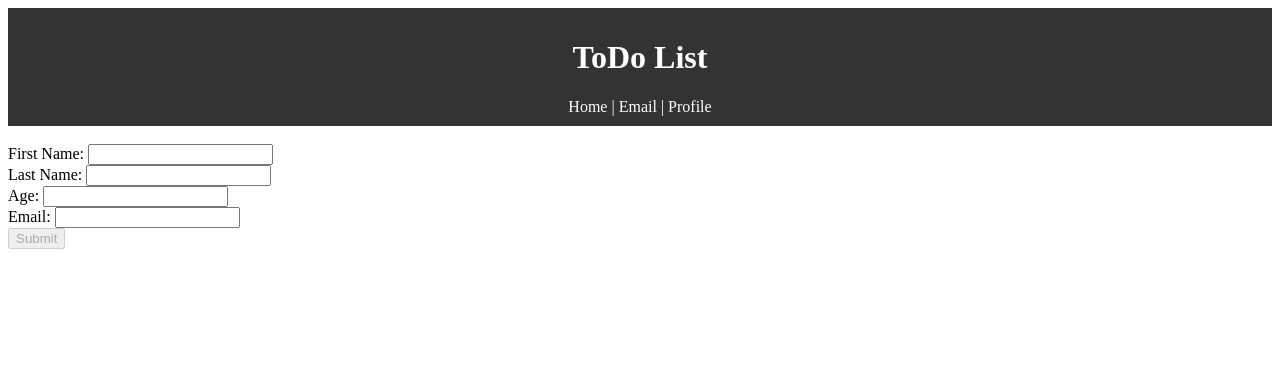
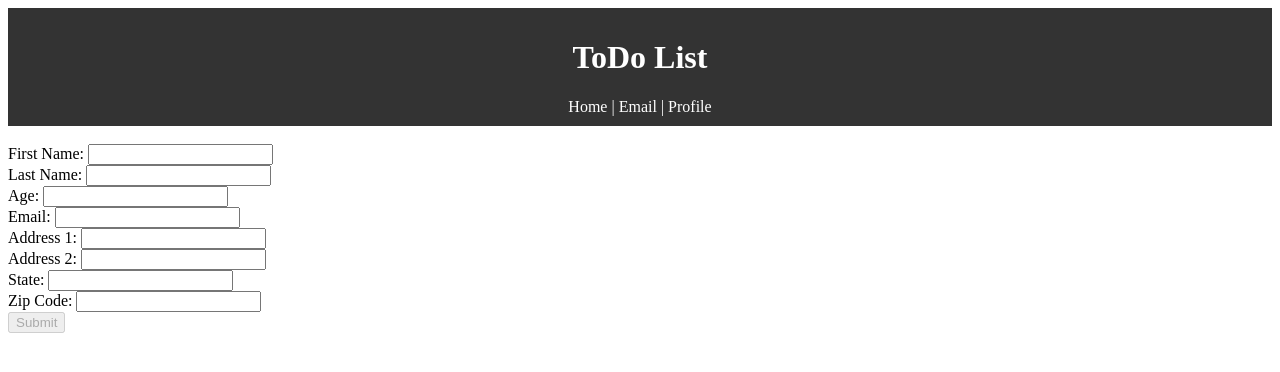
Before and after one commit to ptandon1985/angular-reactive-forms, an Angular app: page /profile in a window 1280 px wide. Shown: the top 372 px of the page. Built offline with nearby package versions, Linux system fonts and the light colour scheme.

Commit message:
Nested Form Group

```diff
--- a/src/app/components/profile-form/profile-form.component.html
+++ b/src/app/components/profile-form/profile-form.component.html
@@ -20,5 +20,27 @@
         <input type="text" formControlName="email">
     </label>
     <br/>
+    <div formGroupName="address">
+        <label>
+            Address 1:
+            <input type="text" formControlName="address1">
+        </label>
+        <br/>
+        <label>
+            Address 2:
+            <input type="text" formControlName="address2">
+        </label>
+        <br/>
+        <label>
+            State:
+            <input type="text" formControlName="state">
+        </label>
+        <br/>
+        <label>
+            Zip Code:
+            <input type="text" formControlName="zip">
+        </label>
+        <br/>
+    </div>
     <button type="submit" [disabled]="!userProfileForm.valid"> Submit</button>
 </form>
--- a/src/app/components/profile-form/profile-form.component.ts
+++ b/src/app/components/profile-form/profile-form.component.ts
@@ -13,7 +13,14 @@ export class ProfileFormComponent implements OnInit {
     firstName: new FormControl('', Validators.required),
     lastName: new FormControl(''),
     age: new FormControl(''),
-    email: new FormControl('')
+    email: new FormControl(''),
+    // Nested Form FormGroup
+      address: new FormGroup({
+        address1: new FormControl('', Validators.required),
+        address2: new FormControl(''),
+        state: new FormControl(''),
+        zip: new FormControl('')
+      })
   });
   constructor() { }
 
@@ -24,6 +31,7 @@ export class ProfileFormComponent implements OnInit {
     console.log(this.userProfileForm.value);
     console.warn('First Name:'+this.userProfileForm.controls['firstName'].value);
     console.warn('Last Name:'+this.userProfileForm.get('lastName').value);
-
+    console.log('Nested Form Element Address 1: '+ this.userProfileForm.get(['address','address1']).value);
+    console.log('Nested Form Element Address 2: '+ this.userProfileForm.get('address').get('address2').value);
   }
 }
```
